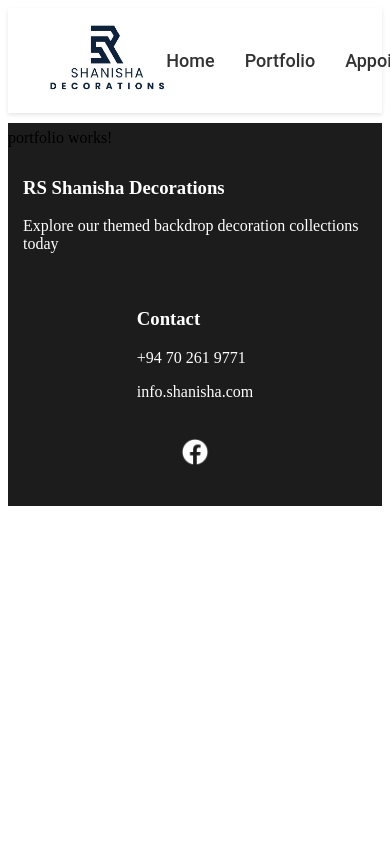
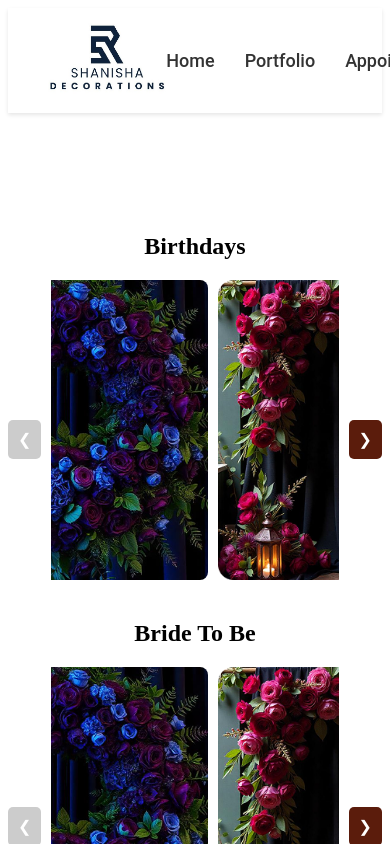
Before and after one commit to Ridmi1012/tp, an Angular app: page /portfolio in a window 390 px wide. Shown: the top 844 px of the page. Built offline with nearby package versions, Linux system fonts and the light colour scheme.

Commit message:
portfolio UI partially done

```diff
--- a/src/app/features/portfolio/portfolio.component.css
+++ b/src/app/features/portfolio/portfolio.component.css
@@ -0,0 +1,64 @@
+.portfolio {
+    margin-top: 120px; /* Remove space at the top */
+    padding-bottom: 20px; /* Add space at the bottom before footer */
+}
+
+.category {
+    text-align: center;
+    margin: 20px auto;
+    width: 100%;
+    margin-bottom: 20px;
+}
+
+.image-slider {
+    display: flex;
+    align-items: center;
+    justify-content: center;
+    gap: 10px;
+    width: 100%;
+}
+
+.image-container {
+    display: flex;
+    gap: 10px;
+    overflow: hidden;
+    width: 100%;
+    justify-content: center;
+    margin-bottom: 20px; /* Add space below each section */
+}
+
+.slider-image {
+    flex: 1; /* Each image takes equal space */
+    width: 100%;
+    height: auto; /* Maintain aspect ratio */
+    max-height: 500px; /* Prevent images from becoming too large */
+    object-fit: cover;
+    border-radius: 8px;
+}
+
+button {
+    background-color: #5b1c0c;
+    color: white;
+    border: none;
+    padding: 15px;
+    cursor: pointer;
+    border-radius: 5px;
+    font-size: 20px;
+}
+
+button:disabled {
+    background-color: #ccc;
+    cursor: not-allowed;
+}
+
+/* Responsive Styles */
+@media (max-width: 768px) {
+    .slider-image {
+        max-height: 300px; /* Adjust for smaller screens */
+    }
+
+    button {
+        padding: 10px;
+        font-size: 16px;
+    }
+}
--- a/src/app/features/portfolio/portfolio.component.html
+++ b/src/app/features/portfolio/portfolio.component.html
@@ -1 +1,23 @@
-<p>portfolio works!</p>
+<div class="portfolio">
+    <div class="category" *ngFor="let category of categories">
+      <h2>{{ category.name }}</h2>
+      <div class="image-slider">
+        <button (click)="prevSlide(category)" [disabled]="category.currentIndex === 0">
+          &#10094;
+        </button>
+
+        <div class="image-container">
+          <img
+            *ngFor="let img of category.images.slice(category.currentIndex, category.currentIndex + 4)"
+            [src]="img"
+            alt="{{ category.name }}"
+            class="slider-image"
+          />
+        </div>
+
+        <button (click)="nextSlide(category)" [disabled]="category.currentIndex >= category.images.length - 4">
+          &#10095;
+        </button>
+      </div>
+    </div>
+  </div>
--- a/src/app/features/portfolio/portfolio.component.ts
+++ b/src/app/features/portfolio/portfolio.component.ts
@@ -1,11 +1,81 @@
 import { Component } from '@angular/core';
+import { CommonModule } from '@angular/common';
 
 @Component({
   selector: 'app-portfolio',
-  imports: [],
+  imports: [CommonModule],
   templateUrl: './portfolio.component.html',
   styleUrl: './portfolio.component.css'
 })
 export class PortfolioComponent {
 
+  categories = [
+    {
+      name: 'Birthdays',
+      images: [
+        'assets/images/image 3.png',
+        'assets/images/image 4.png',
+        'assets/images/image 5.png',
+        'assets/images/image 8.png',
+        'assets/images/image 9.png'
+      ],
+      currentIndex: 0
+    },
+    {
+      name: 'Bride To Be',
+      images: [
+        'assets/images/image 3.png',
+        'assets/images/image 4.png',
+        'assets/images/image 5.png',
+        'assets/images/image 8.png',
+        'assets/images/image 9.png'
+      ],
+      currentIndex: 0
+    },
+    {
+      name: 'Weddings',
+      images: [
+        'assets/images/image 3.png',
+        'assets/images/image 4.png',
+        'assets/images/image 5.png',
+        'assets/images/image 8.png',
+        'assets/images/image 9.png'
+      ],
+      currentIndex: 0
+    },
+    {
+      name: 'First Holy Communion',
+      images: [
+        'assets/images/image 3.png',
+        'assets/images/image 4.png',
+        'assets/images/image 5.png',
+        'assets/images/image 8.png',
+        'assets/images/image 9.png'
+      ],
+      currentIndex: 0
+    },
+    {
+      name: 'Gender Reveal',
+      images: [
+        'assets/images/image 3.png',
+        'assets/images/image 4.png',
+        'assets/images/image 5.png',
+        'assets/images/image 8.png',
+        'assets/images/image 9.png'
+      ],
+      currentIndex: 0
+    }
+  ];
+
+  prevSlide(category: any) {
+    if (category.currentIndex > 0) {
+      category.currentIndex -= 1;
+    }
+  }
+
+  nextSlide(category: any) {
+    if (category.currentIndex < category.images.length - 4) {
+      category.currentIndex += 1;
+    }
+  }
 }
```
